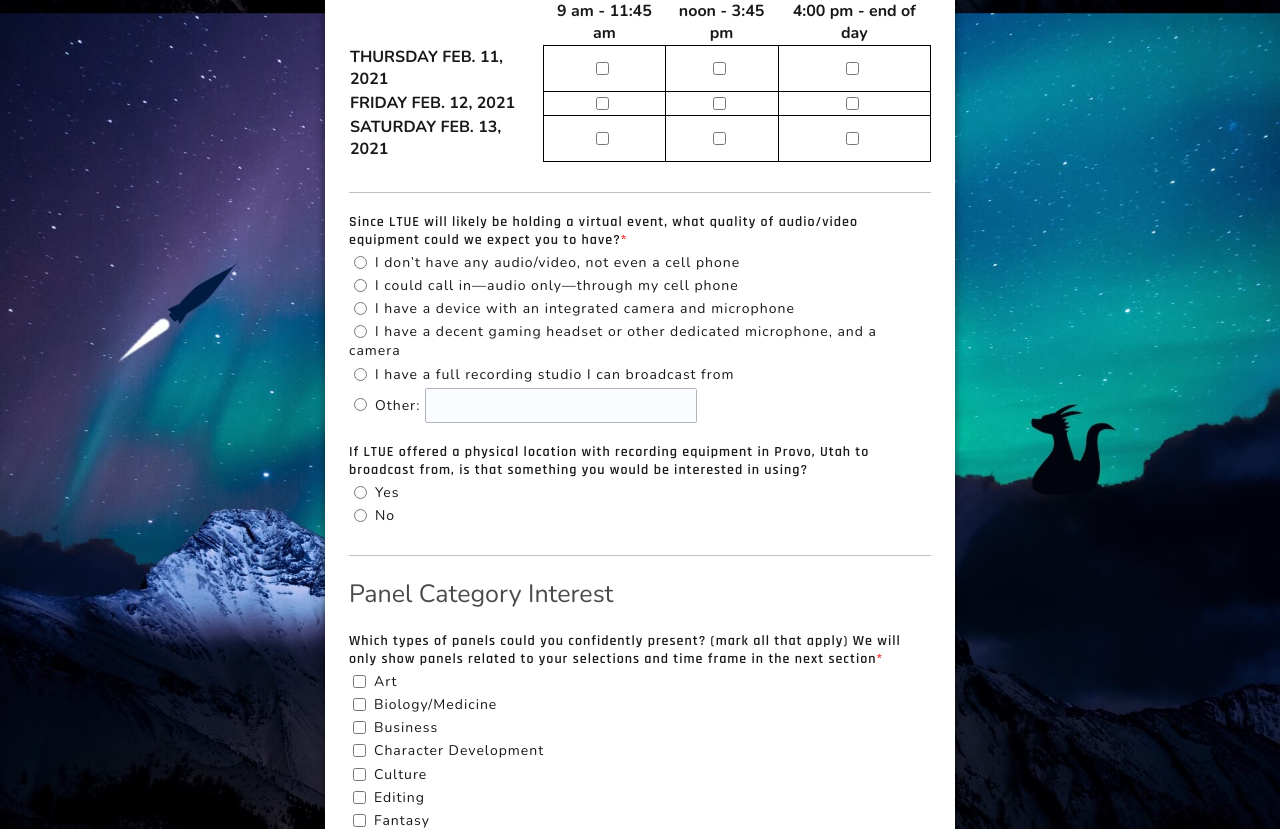
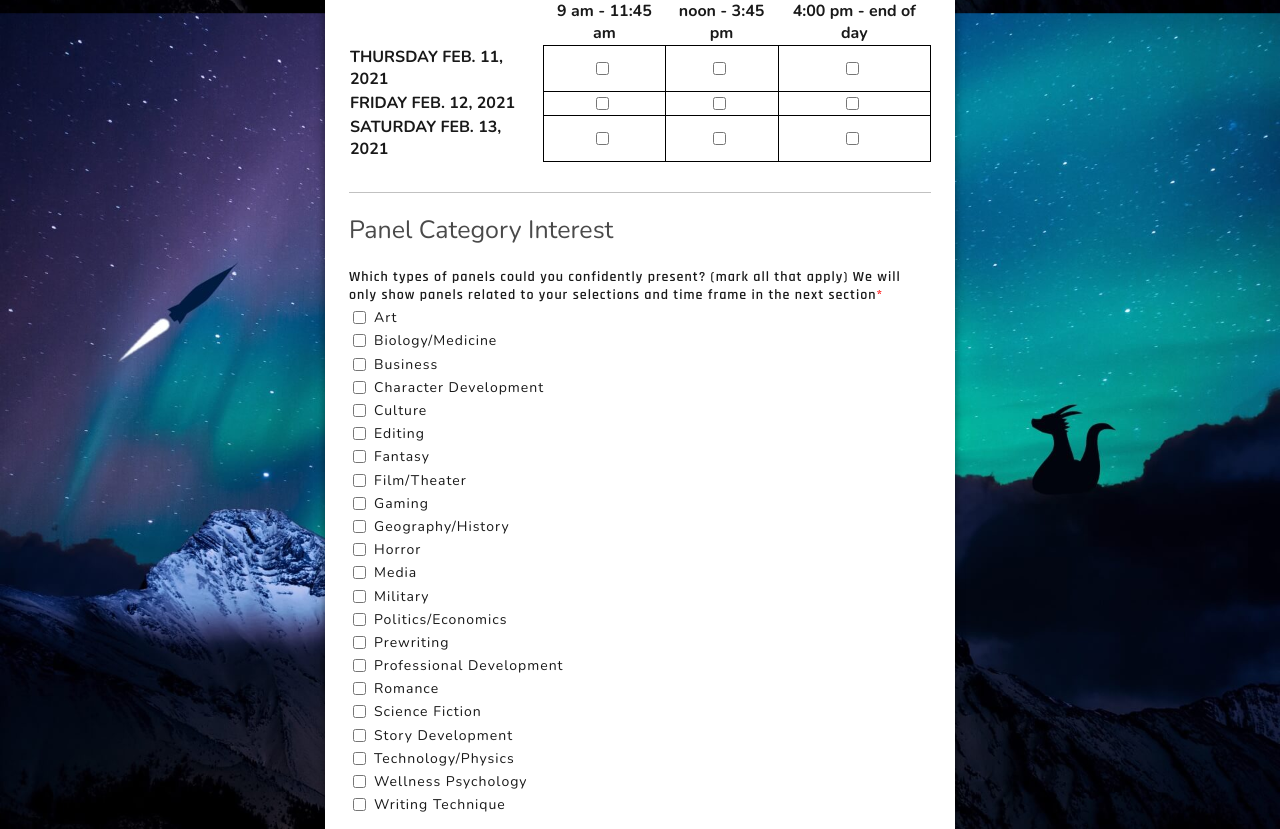
Before and after one commit to LTUE/call-for-panelists, a PHP site: page /index.php in a window 1280 px wide. Shown: the part 3392-4221 px from the top of the page. Run offline with PHP 8.4, Linux system fonts and the light colour scheme; the visitor is signed in with stand-in values (Sample User, id 1); data comes from the database, SQL or seed files in the repository; data that the repository does not hold is empty; some libraries are stand-ins or nearby versions.

Commit message:
Remove equipement section as in person
Keeping database fields as it may contain potentially useful data.

```diff
--- a/pages/profile.inc.php
+++ b/pages/profile.inc.php
@@ -134,7 +134,6 @@ function handleForm() {
         !empty($_POST['contact_email']) && !empty($_POST['biography']) &&
         !empty($_POST['topics']) && !empty($_POST['available']) &&
         //!empty($_POST['signing']) &&
-        !empty($_POST['equipment']) && ($_POST['equipment'] !== 'other' || !empty($_POST['equipment_other'])) &&
         !empty($_POST['moderator']) &&
         !empty($_POST['recording']) && !empty($_POST['share_email']);
     if (!$sufficientData) {
@@ -179,7 +178,6 @@ function handleForm() {
         'person_of_color', 'disability', 'gender_type', 'lgbtqia_plus',
         //'signing',
         'reading', 'moderator', 'recording', 'share_email',
-        'equipment', 'ltuestudio',
         'updated',
     );
     $profileSet = implode(', ', array_map(function($field) {
@@ -208,9 +206,6 @@ function handleForm() {
         ':moderator' => $_POST['moderator'] === 'yes',
         ':recording' => $_POST['recording'] === 'yes',
         ':share_email' => $_POST['share_email'] === 'yes',
-
-        ':equipment' => $_POST['equipment'] === 'other' ? $_POST['equipment_other'] : $_POST['equipment'],
-        ':ltuestudio' => $_POST['ltuestudio'] ?? null,
 
         ':updated' => date('Y-m-d H:i:s'),
     ];
@@ -622,43 +617,6 @@ function booleanForm($name, $required = true) {
         </table>
     </section>
 
-    <section id="av-equipment">
-        <label class="required">Since LTUE will likely be holding a virtual event, what quality of audio/video equipment could we expect you to have?</label>
-        <?php
-        $equipment = array(
-            'l:none' => "I don’t have any audio/video, not even a cell phone",
-            'l:cell-audio' => "I could call in—audio only—through my cell phone",
-            'l:integrated' => "I have a device with an integrated camera and microphone",
-            'l:decent' => "I have a decent gaming headset or other dedicated microphone, and a camera",
-            'l:studio' => "I have a full recording studio I can broadcast from",
-        );
-        ?>
-        <?php foreach ($equipment as $value => $label): ?>
-            <?= radioOption('equipment', $value, $label, valueIs('equipment', $value), true) ?>
-        <?php endforeach; ?>
-        <div class="shrinkwrap">
-            <?php
-                $eqChecked = false;
-                $eqOtherVal = '';
-                $eqVal = fieldValue('equipment');
-                if (empty($equipment[$eqVal])) {
-                    if ($eqVal)
-                        $eqChecked = true;
-
-                    if (!empty($_POST['equipment_other']))
-                        $eqOtherVal = $_POST['equipment_other'];
-                    else if (!empty($panelist['equipment']) && !array_key_exists($panelist['equipment'], $equipment))
-                        $eqOtherVal = $panelist['equipment'];
-                }
-            ?>
-            <input type="radio" id="equipment-other" name="equipment" value="other" required<?= $eqChecked ? ' checked' : '' ?>>
-            <label for="equipment-other">Other: <input type="text" name="equipment_other" value="<?= $eqOtherVal ?>" /></label>
-        </div>
-
-        <label>If LTUE offered a physical location with recording equipment in Provo, Utah to broadcast from, is that something you would be interested in using?</label>
-        <?= booleanForm('ltuestudio', false) ?>
-    </section>
-
     <section id="interests">
         <h2>Panel Category Interest<a href="#interests">#</a></h2>
         <label class="long required">Which types of panels could you confidently present? (mark all that apply) We will only show panels related to your selections and time frame in the next section</label>
```
